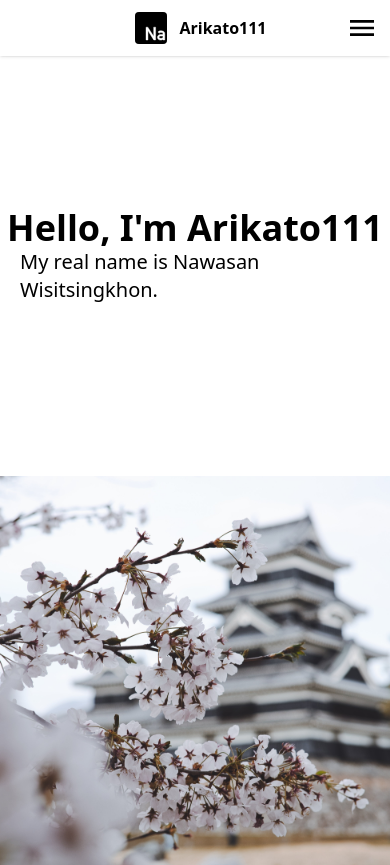
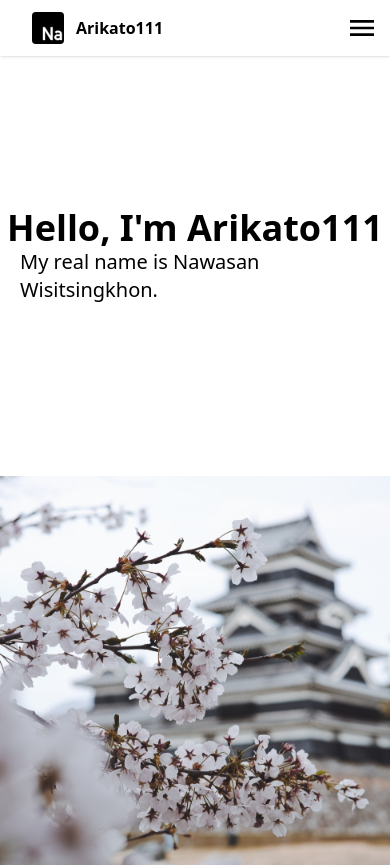
Before and after one commit to Arikato111/svelte-first, a Next.js app: page / in a window 390 px wide. Shown: the top 865 px of the page. Built offline with nearby package versions, Linux system fonts and the light colour scheme.

Commit message:
change align navbar

```diff
--- a/src/components/Navbar.tsx
+++ b/src/components/Navbar.tsx
@@ -6,7 +6,7 @@ import { MdMenu } from "react-icons/md";
 export default function Navbar() {
     const [dropdown, setDropdown] = useState(false)
     return <header className="shadow sticky top-0 z-50 bg-white">
-        <nav className="h-14 flex flex-col md:flex-row items-center px-5 max-w-[1200px] mx-auto">
+        <nav className="h-14 flex flex-col md:flex-row items-start md:items-center px-5 max-w-[1200px] mx-auto">
             <div className="h-full md:h-auto">
                 <Link href={'/'} className="h-14 md:h-auto flex font-bold"  onClick={() => setDropdown(false)}>
                     <div className="flex items-center">
```
